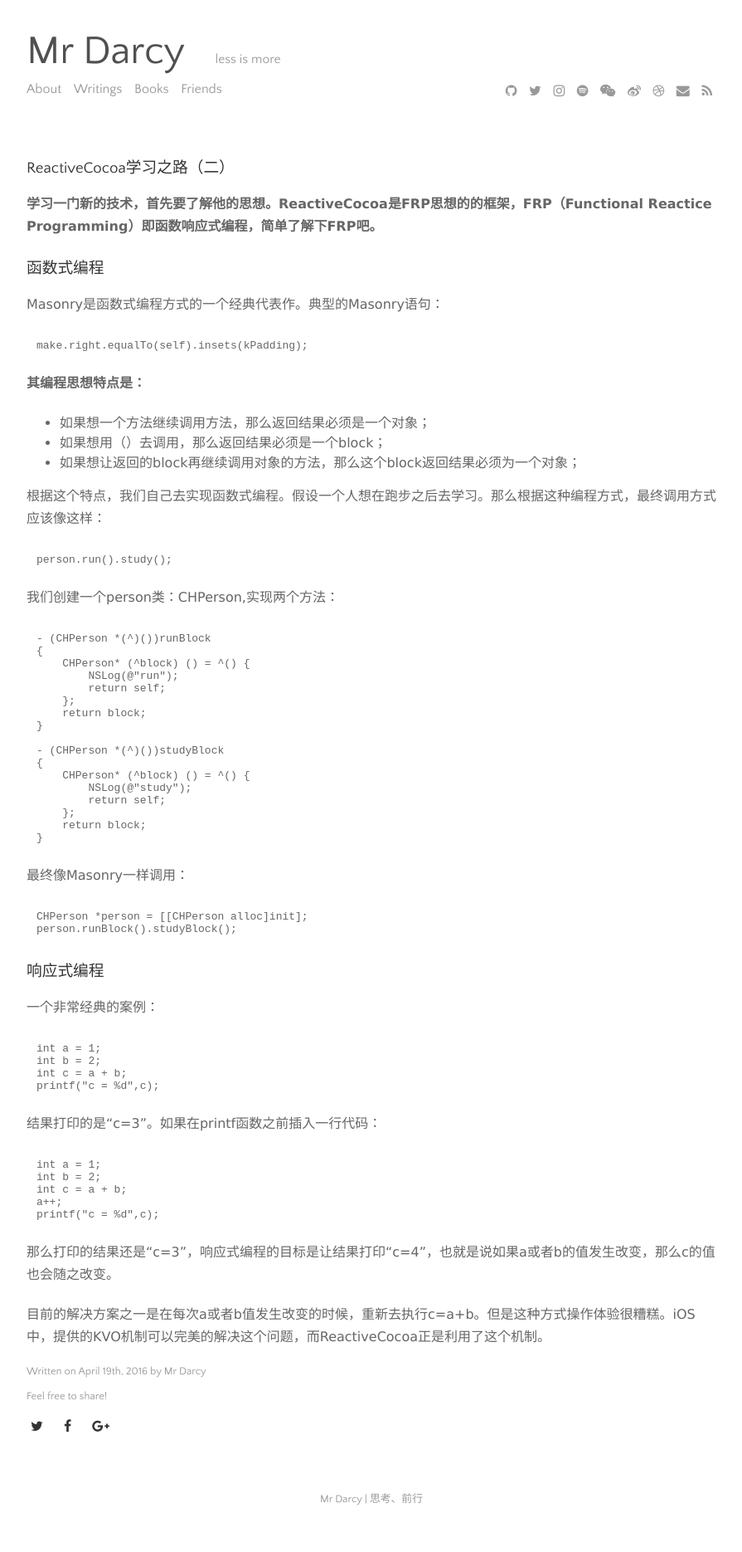
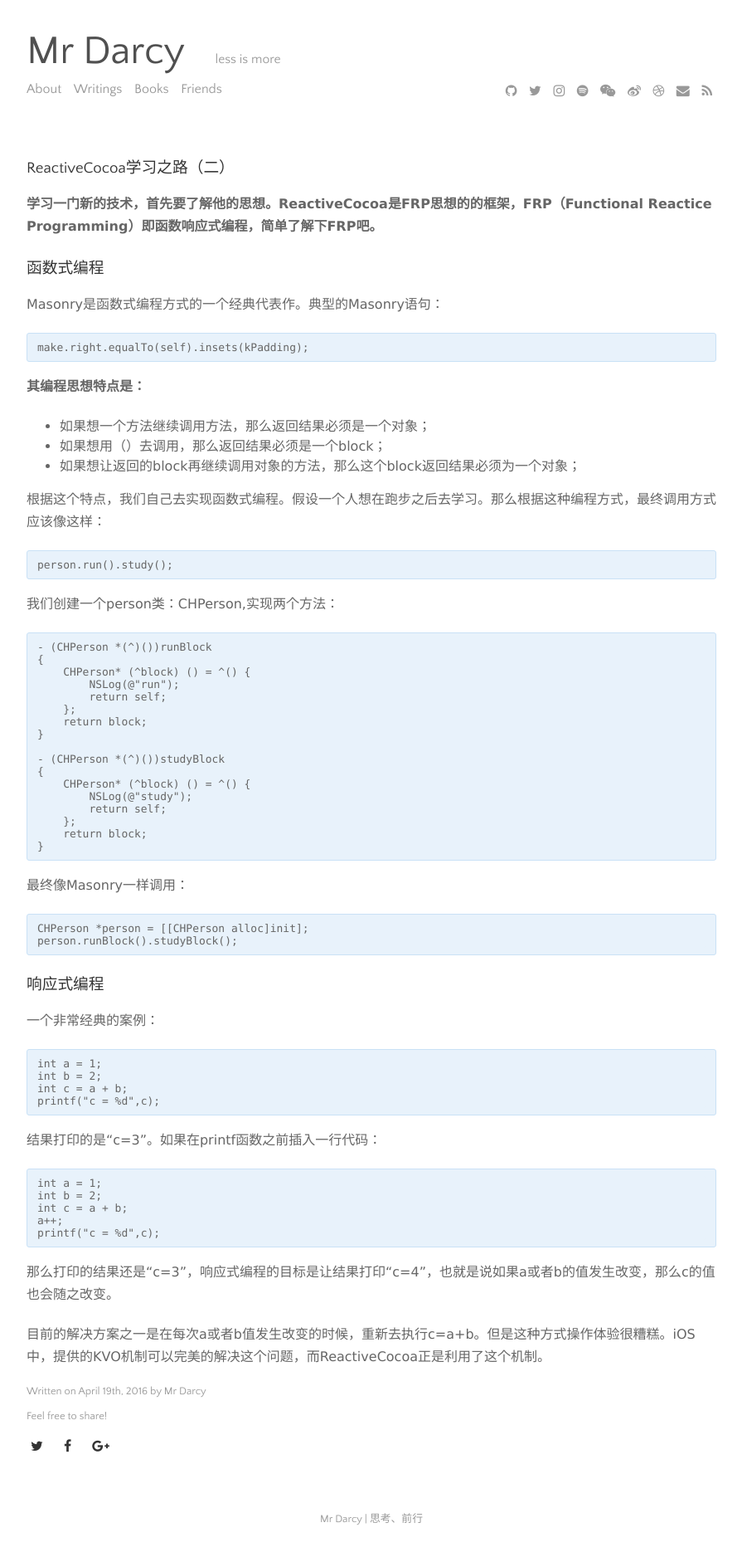
Before and after one commit to Darcygsc/Darcygsc.github.io, a Jekyll site: the page built from _posts/2016-4-19-RAC2.md, in a window 1280 px wide. Shown: the whole page at 83% size, without its empty margins (192-1087 px from the left). Built offline with Jekyll 4.4.1, drawn with Linux system fonts in a browser that asks for light colours; nearby versions of some CDN libraries; before the commit the page ends 1846 px from its top, so only the background shows below that.

Commit message:
update style

```diff
--- a/css/main.css
+++ b/css/main.css
@@ -302,14 +302,10 @@ body {
 
 pre,
 code {
-    padding: 0;
-    background: none;
-    border: none;
-    word-wrap: normal;
-}}
-
-code {
-    /*padding: 1px 5px;*/
+    f/*ont-size: 0.8rem;
+    border-radius: 3px;
+    background-color: #f5f5f5;
+    font-family: "Source Code Pro";*/
     padding: .4em;
     padding-top: .2em;
     padding-bottom: .1em;
@@ -320,7 +316,10 @@ code {
     font-size: .9em;
     vertical-align: middle;
     word-wrap: break-word;
+}
 
+code {
+    padding: 1px 5px;
 }
 
 pre {
```
